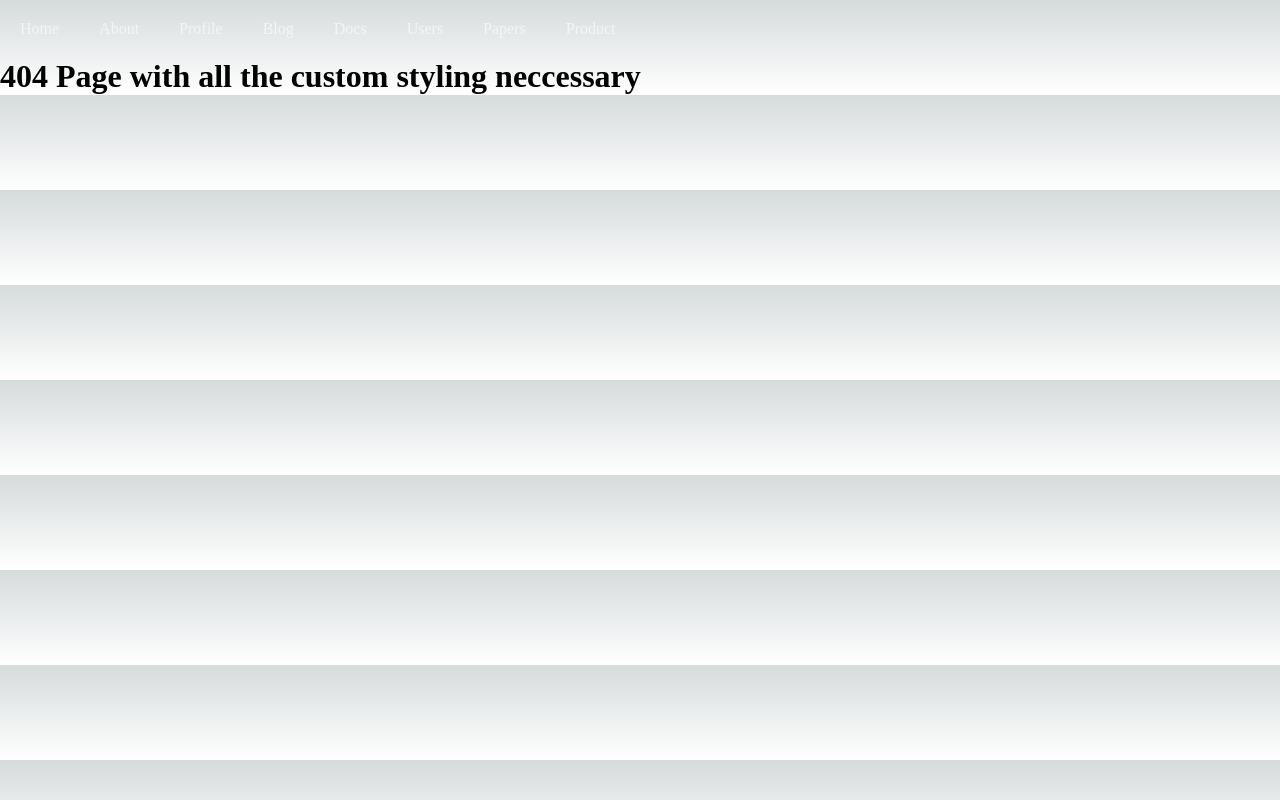
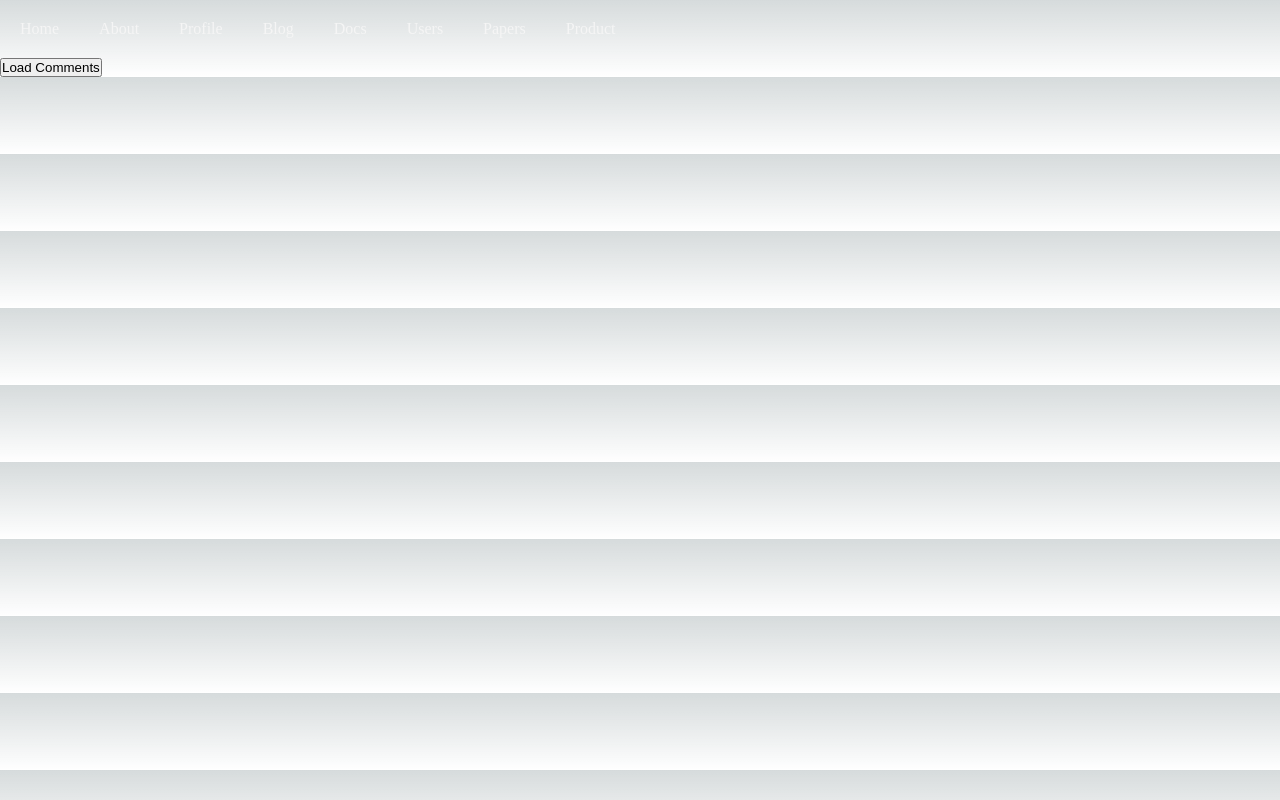
Before and after one commit to Emmanuel-Dominic/nextjs-moment, a Next.js app: page /comments in a window 1280 px wide. Before the commit this address had no page. Built offline with nearby package versions, Linux system fonts and the light colour scheme.

Commit message:
implements api get request

```diff
--- /dev/null
+++ b/data/comments.js
@@ -0,0 +1,18 @@
+export const comments = [
+    {
+        id: 1,
+        text: 'Thi is the first comment'
+    },
+    {
+        id: 2,
+        text: 'Thi is the second comment'
+    },
+    {
+        id: 3,
+        text: 'Thi is the third comment'
+    },
+    {
+        id: 4,
+        text: 'Thi is the forth comment'
+    }
+]
--- /dev/null
+++ b/pages/api/comments/index.js
@@ -0,0 +1,5 @@
+import { comments } from "../../../data/comments";
+
+export default function handler(req, res) {
+    res.status(200).json(comments)
+}
--- /dev/null
+++ b/pages/comments/index.js
@@ -0,0 +1,26 @@
+import { useState } from "react"
+
+export default function CommentsPage() {
+    const [comments, setComents] = useState([])
+
+    const fetchComments = async() => {
+        const response = await fetch('/api/comments')
+        const data = await response.json()
+        setComents(data)
+    }
+
+    return (
+        <>
+            <button onClick={fetchComments}>Load Comments</button>
+            {
+                comments.map(comment => {
+                    return(
+                        <div key={comment.id}>
+                            {comment.id}. {comment.text}
+                        </div>
+                    )
+                })
+            }
+        </>
+    )
+}
```
